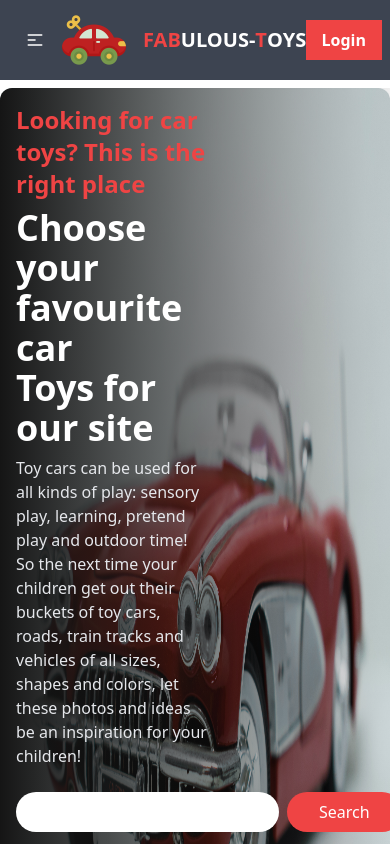
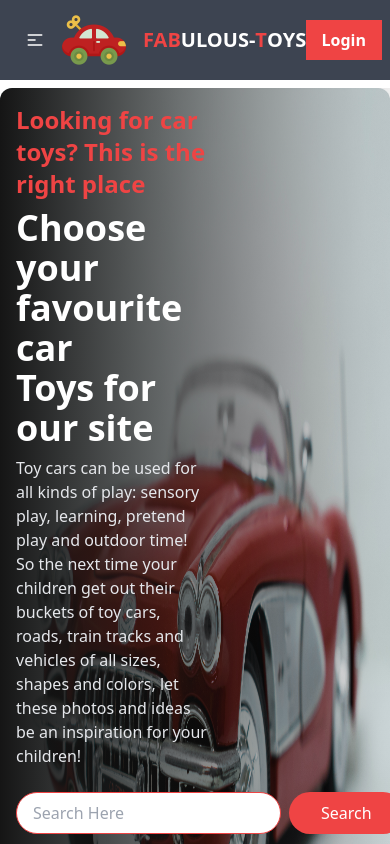
Before and after one commit to Mahadi90/fabulous-toy-client-side, a React (Vite) app: page / in a window 390 px wide. Shown: the top 844 px of the page. Built offline with nearby package versions, Linux system fonts and the light colour scheme; no server answers; grey boxes are pictures that could not be loaded.

Commit message:
discount sec added

```diff
--- a/src/pages/Home/Banner/Banner.jsx
+++ b/src/pages/Home/Banner/Banner.jsx
@@ -18,7 +18,7 @@ const Banner = () => {
           <h1 className="text-4xl font-bold my-2">Choose your favourite car <br /> Toys for our site</h1>
           <p className="text-gray-200">Toy cars can be used for all kinds of play: sensory play, learning, pretend play and outdoor time! So the next time your children get out their buckets of toy cars, roads, train tracks and vehicles of all sizes, shapes and colors, let these photos and ideas be an inspiration for your children!</p>
           <div className="mt-6 flex">
-          <input type="text" className="rounded-full py-2 px-4"/>
+          <input type="text" placeholder="Search Here" className="border border-red-500 rounded-full py-2 px-4"/>
           <input type="button" value="Search" className=" top-0 right-0 bg-red-500 px-8 py-2 rounded-full ms-2"/>
             </div>
           </div>
@@ -34,7 +34,7 @@ const Banner = () => {
           <h1 className="text-4xl font-bold my-2">Choose your favourite car <br /> Toys for our site</h1>
           <p className="text-gray-200">Toy cars can be used for all kinds of play: sensory play, learning, pretend play and outdoor time! So the next time your children get out their buckets of toy cars, roads, train tracks and vehicles of all sizes, shapes and colors, let these photos and ideas be an inspiration for your children!</p>
           <div className="mt-6 flex">
-          <input type="text" className="rounded-full py-2 px-4"/>
+          <input type="text" placeholder="Search Here" className="border border-red-500 rounded-full py-2 px-4"/>
           <input type="button" value="Search" className=" top-0 right-0 bg-red-500 px-8 py-2 rounded-full ms-2"/>
             </div>
           </div>
@@ -50,7 +50,7 @@ const Banner = () => {
           <h1 className="text-4xl font-bold my-2">Choose your favourite car <br /> Toys for our site</h1>
           <p className="text-gray-200">Toy cars can be used for all kinds of play: sensory play, learning, pretend play and outdoor time! So the next time your children get out their buckets of toy cars, roads, train tracks and vehicles of all sizes, shapes and colors, let these photos and ideas be an inspiration for your children!</p>
           <div className="mt-6 flex">
-          <input type="text" className="rounded-full py-2 px-4"/>
+          <input type="text" placeholder="Search Here" className="border border-red-500 rounded-full py-2 px-4"/>
           <input type="button" value="Search" className=" top-0 right-0 bg-red-500 px-8 py-2 rounded-full ms-2"/>
             </div>
           </div>
@@ -65,7 +65,7 @@ const Banner = () => {
           <h1 className="text-4xl font-bold my-2">Choose your favourite car <br /> Toys for our site</h1>
           <p className="text-gray-200">Toy cars can be used for all kinds of play: sensory play, learning, pretend play and outdoor time! So the next time your children get out their buckets of toy cars, roads, train tracks and vehicles of all sizes, shapes and colors, let these photos and ideas be an inspiration for your children!</p>
           <div className="mt-6 flex">
-          <input type="text" className="rounded-full py-2 px-4"/>
+          <input type="text" placeholder="Search Here" className="border border-red-500 rounded-full py-2 px-4"/>
           <input type="button" value="Search" className=" top-0 right-0 bg-red-500 px-8 py-2 rounded-full ms-2"/>
             </div>
           </div>
--- /dev/null
+++ b/src/pages/Home/Discount/Discount.jsx
@@ -0,0 +1,35 @@
+import React, { useEffect, useState } from "react";
+import DiscountCard from "./DiscountCard";
+
+const Discount = () => {
+
+  const [discountToys, setDiscountToys] = useState([])
+
+  useEffect(() => {
+    fetch(`http://localhost:5000/gallery`)
+    .then(res => res.json())
+    .then(data => {
+        setDiscountToys(data)
+    })
+  },[])
+
+  return (
+    <div className="my-12">
+      <h2 className="text-3xl font-bold text-center">Discount Area</h2>
+      <p className="text-center text-gray-600 font-semibold">
+       These All Toys have up to 70% discount.
+      </p>
+
+      <div className="grid grid-cols-1 md:grid-cols-2 lg:grid-cols-3 gap-6 mt-8 mx-2 lg:mx-0">
+        {
+            discountToys.map(discountToy => <DiscountCard
+            key={discountToy._id}
+            discountToy={discountToy}
+            ></DiscountCard>)
+        }
+      </div>
+    </div>
+  );
+};
+
+export default Discount;
--- /dev/null
+++ b/src/pages/Home/Discount/DiscountCard.jsx
@@ -0,0 +1,21 @@
+import React from 'react';
+
+const DiscountCard = ({discountToy}) => {
+
+   const {title, image_url} = discountToy;
+
+    return (
+        <div className="card w-full bg-base-100 shadow-xl image-full">
+        <figure><img className='h-64 rounded w-full' src={image_url}alt="toy" /></figure>
+        <div className="card-body">
+          <h2 className="card-title">{title}</h2>
+          <p>This toy has 70% discount for you</p>
+          <div className="card-actions justify-end">
+            <button className="btn btn-primary">Buy Now</button>
+          </div>
+        </div>
+      </div>
+    );
+};
+
+export default DiscountCard;
--- a/src/pages/Home/Home/Home.jsx
+++ b/src/pages/Home/Home/Home.jsx
@@ -1,6 +1,7 @@
 import React from 'react';
 import Banner from '../Banner/Banner';
 import Category from '../Category/Category';
+import Discount from '../Discount/Discount';
 import Gallery from '../Gallery/Gallery';
 import Work from '../Work/Work';
 
@@ -11,6 +12,7 @@ const Home = () => {
             <Gallery></Gallery>
             <Category></Category>
             <Work></Work>
+            <Discount></Discount>
         </div>
     );
 };
```
